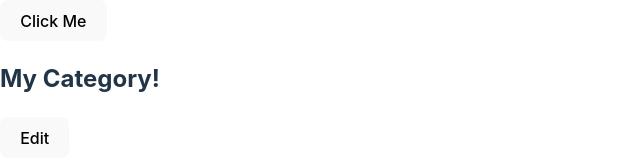
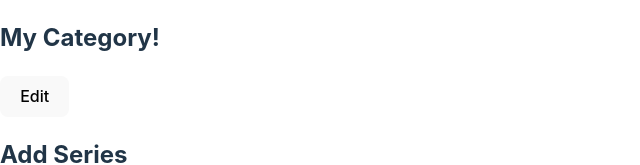
Before and after one commit to kuraganeru/favourite-series, a React (Vite) app: page / in a window 1280 px wide. Shown: the top 165 px of the page, without its empty margins (0-640 px from the left). Built offline with nearby package versions, Linux system fonts and the light colour scheme.

Commit message:
remove button to be moved into AddSeriesSearch

```diff
--- a/src/FavouriteSeriesGrid.jsx
+++ b/src/FavouriteSeriesGrid.jsx
@@ -38,7 +38,6 @@ function App() {
 
   return (
     <>
-      <button onClick={handleFetchData}>Click Me</button>
       <SeriesCategoryHeader
         categoryName={categoryName}
         editCategoryName={editCategoryName}
```
